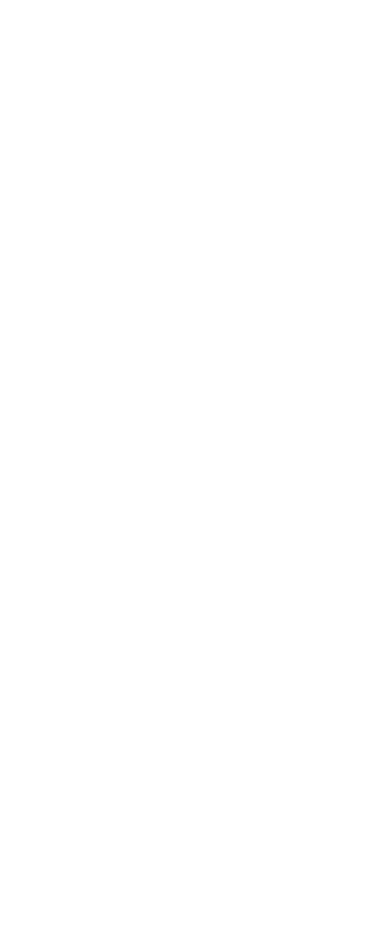
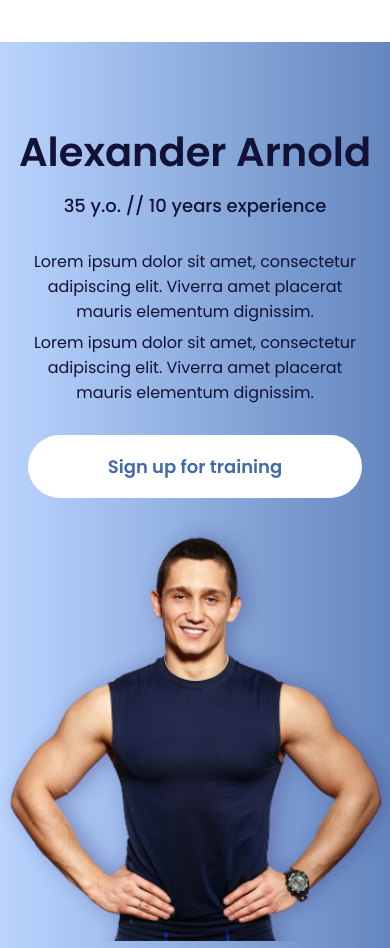
Before and after one commit to rdpfeifle/trainerhub-react, a React (Vite) app: page / in a window 390 px wide. Shown: the part 1720-2668 px from the top of the page. Before the commit the page ends 1762 px from the top, so only its background shows below. Built offline with nearby package versions, Linux system fonts and the light colour scheme.

Commit message:
Create About component and make it responsive

```diff
--- /dev/null
+++ b/src/components/About.css
@@ -0,0 +1,63 @@
+.About {
+  display: flex;
+  flex-wrap: wrap;
+  text-align: center;
+  justify-content: center;
+  background: linear-gradient(
+    90deg,
+    rgba(186, 212, 255, 1) 0%,
+    rgba(100, 135, 191, 1) 100%
+  );
+  margin-top: 0;
+}
+
+.About h2 {
+  font-size: 2.5rem;
+  font-weight: 600;
+  margin-top: 80px;
+}
+
+.About h4 {
+  font-size: 1.125rem;
+  font-weight: 500;
+  margin: 10px 0 30px 0;
+}
+
+.About p {
+  margin: 0 20px;
+}
+
+.About p:nth-of-type(2) {
+  padding-top: 6px;
+  padding-bottom: 30px;
+}
+
+.About .about-btn {
+  background-color: #fff;
+  color: #436baa;
+}
+
+.About img {
+  max-width: 100%;
+  height: auto;
+}
+
+/* Desktop styles */
+@media screen and (min-width: 768px) {
+  .About {
+    display: flex;
+    flex-direction: row-reverse;
+    justify-content: center;
+    text-align: left;
+    gap: 17%;
+    margin-top: 66px;
+  }
+
+  .About p {
+    margin: 0;
+  }
+
+  .About p span {
+    display: block;
+  }
+}
--- a/src/components/About.jsx
+++ b/src/components/About.jsx
@@ -1,3 +1,25 @@
+import trainer from "../assets/trainer.webp";
+import "./About.css";
+
 export default function About() {
-  return <div></div>;
+  return (
+    <section className="About">
+      <div>
+        <h2>Alexander Arnold</h2>
+        <h4>35 y.o. // 10 years experience</h4>
+        <p>
+          Lorem ipsum dolor sit amet, consectetur adipiscing elit.{" "}
+          <span>Viverra amet placerat mauris elementum dignissim.</span>
+        </p>
+        <p>
+          Lorem ipsum dolor sit amet, consectetur adipiscing elit.{" "}
+          <span>Viverra amet placerat mauris elementum dignissim.</span>
+        </p>
+        <button className="about-btn">Sign up for training</button>
+      </div>
+      <div>
+        <img src={trainer} alt="trainer" />
+      </div>
+    </section>
+  );
 }
--- a/src/views/Home.jsx
+++ b/src/views/Home.jsx
@@ -1,6 +1,7 @@
 import Header from "../components/Header";
 import Hero from "../components/Hero";
 import Details from "../components/Details";
+import About from "../components/About";
 
 export default function Home() {
   return (
@@ -8,6 +9,7 @@
       <Header />
       <Hero />
       <Details />
+      <About />
     </>
   );
 }
```
